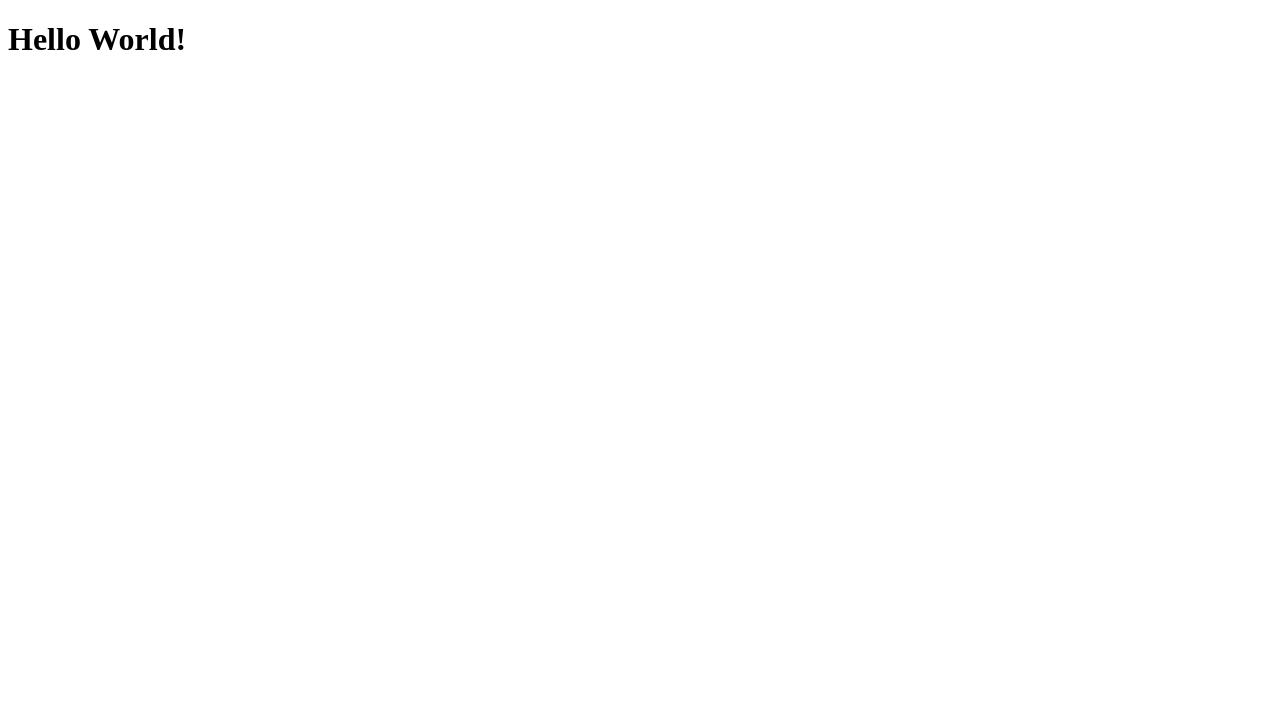
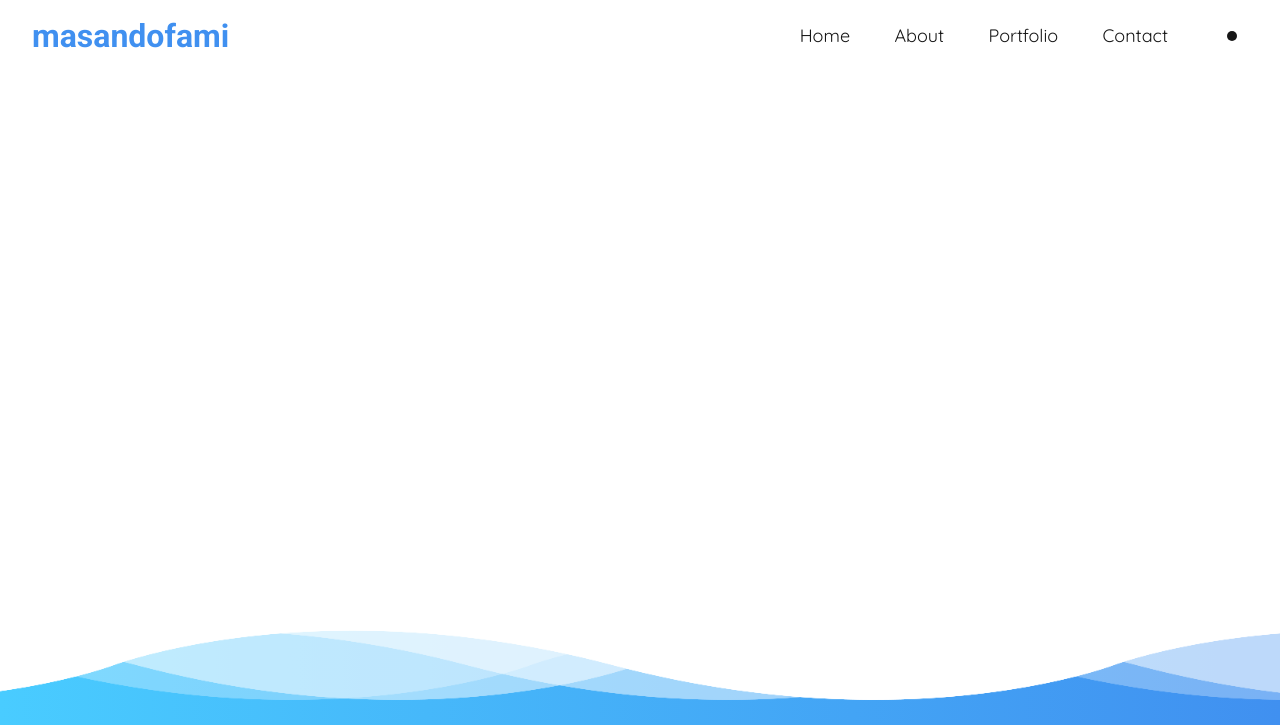
Before and after one commit to fami0110/fami0110.github.io, a plain HTML site: page index.html in a window 1280 px wide. Shown: the top 725 px of the page. Drawn offline with Linux system fonts and the light colour scheme.

Commit message:
menambahkan struktur file dan kerangka design

```diff
--- /dev/null
+++ b/assets/js/main.js
@@ -0,0 +1,29 @@
+// Toggle dark mode
+let mode = 'light';
+const toggle = document.getElementById('toggle-check');
+
+if (typeof(Storage) !== 'undefined') {
+  if (localStorage.getItem('mode') !== null) {
+    mode = localStorage.getItem('mode');
+  } else {
+    localStorage.setItem('mode', mode);
+  }
+}
+
+toggle.checked = mode === 'dark' ? true : false; // To change the toggle check is true if the setting is in dark mode
+
+function updateMode(mode) {
+  if (mode === 'light') {
+    document.body.classList.remove('darkmode');
+  } else if (mode === 'dark') {
+    document.body.classList.add('darkmode');
+  }
+}
+
+toggle.addEventListener('click', (e) => {
+  mode = e.target.checked ? 'dark' : 'light';
+  localStorage.setItem('mode', mode);
+  updateMode(mode);
+})
+
+updateMode(mode);
--- /dev/null
+++ b/assets/style/main.css
@@ -0,0 +1,138 @@
+@import url('https://fonts.googleapis.com/css2?family=Quicksand:wght@300;400;700&family=Roboto:wght@300;400;700&display=swap');
+@import url('wave.css');
+@import url('toggle-theme.css');
+
+/* CSS Reset */
+
+* {
+  margin: 0;
+  padding: 0;
+  box-sizing: border-box;
+  font-family: 'Roboto', sans-serif;
+  /* outline: 1px solid red; */
+}
+
+/* Root */
+
+:root {
+  --bg-color: white;
+  --nav-color: #ffffffcc;
+  --txt-color: #161616;
+
+  --primary-color: #4090f0;
+  --secondary-color: #49ccff;
+
+  scroll-behavior: smooth;
+}
+
+.darkmode {
+  --bg-color: #161616;
+  --nav-color: #161616cc;
+  --txt-color: white;
+}
+
+body {
+  display: flex;
+  flex-direction: column;
+  justify-content: space-between;
+  min-height: 100vh;
+  color: var(--txt-color);
+  background: linear-gradient(-90deg, var(--primary-color), var(--secondary-color));
+}
+
+a {
+  text-decoration: none;
+  color: inherit;
+}
+
+*:not(h1, h2, h3, h4, h5, h6) {
+  font-family: 'Quicksand', sans-serif;
+}
+
+/* Header */
+
+header {
+  position: fixed;
+  width: 100%;
+  padding: 1rem 2rem;
+  display: flex;
+  justify-content: space-between;
+  align-items: center;
+  gap: 1rem;
+  z-index: 99;
+  background-color: var(--nav-color);
+  backdrop-filter: blur(2px);
+}
+
+header .logo {
+  color: var(--primary-color);
+  flex-grow: 1;
+}
+
+nav li {
+  list-style: none;
+  display: inline-block;
+  padding: 8px;
+  margin-right: 1.5rem;
+}
+
+nav li a {
+  display: inline-block;
+  font-size: 18px;
+  transition: all 0.3s ease;
+}
+
+nav li a:hover {
+  transform: scale(1.2);
+  color: var(--primary-color);
+}
+
+/* Main */
+
+section {
+  position: relative;
+  padding: 1rem;
+  min-height: 600px;
+}
+
+section#home {
+  background-color: var(--bg-color);
+  margin-bottom: 8rem;
+}
+
+/* Footer */
+
+footer {
+  padding: 1rem;
+  display: flex;
+  justify-content: center;
+  align-items: center;
+  font-size: 18px;
+  background-color: #1f1f1f;
+}
+
+.copyright {
+  font-family: "Quicksand", sans-serif;
+  color: #c8c8c8;
+  padding: 6px 1rem;
+  margin-right: 1rem;
+  border-right: 3px solid #646464;
+}
+
+.copyright b {
+  color: white;
+}
+
+.social-media {
+  filter: invert(80%);
+  height: 30px;
+  position: relative;
+  top: 1px;
+  margin-right: 8px;
+  transition: 0.3s ease;
+}
+
+.social-media:hover {
+  filter: invert(100%);
+  top: -3px;
+}
--- /dev/null
+++ b/assets/style/toggle-theme.css
@@ -0,0 +1,53 @@
+/* toggle theme */
+
+.toggle-container {
+  position: relative;
+  width: 2rem;
+  height: 2rem;
+}
+
+input#toggle-check,
+.toggle-icon,
+.toggle-fill {
+  position: absolute;
+  transform: translate(-50%, -50%);
+  top: 50%;
+  left: 50%;
+}
+
+.toggle-container input#toggle-check {
+  z-index: 3;
+  width: 1.5rem;
+  height: 1.5rem;
+  opacity: 0;
+  cursor: pointer;
+}
+
+.toggle-container .toggle-icon {
+  z-index: 2;
+  height: 100%;
+  width: 100%;
+  text-align: center;
+  color: var(--txt-color);
+  font-size: 2rem;
+  transition: transform 0.3s ease-out;
+  cursor: default;
+}
+
+.toggle-container .toggle-fill {
+  content: "";
+  z-index: 1;
+  width: 10px;
+  height: 10px;
+  background-color: var(--txt-color);
+  border-radius: 50%;
+  transition: transform 0.3s ease-out;
+}
+
+input:checked#toggle-check ~ .toggle-icon {
+  transform: translate(-50%, -50%) rotate(180deg);
+}
+
+input:checked#toggle-check ~ .toggle-fill {
+  transform: translate(-50%, -50%) scale(1.4) translateX(-3px);
+}
--- /dev/null
+++ b/assets/style/wave.css
@@ -0,0 +1,56 @@
+/* css waves */
+
+.waves {
+  position: absolute;
+  bottom: 0;
+  left: 0;
+  width: 100%;
+  height: 1rem;
+  background: white;
+  z-index: -9;
+}
+
+.wave {
+  position: absolute;
+  top: 100%;
+  width: inherit;
+  height: 100px;
+  background: url(../img/wave.png);
+  transform: rotate(180deg);
+  background-size: 1000px 100px;
+}
+
+.darkmode .wave {
+  filter: invert(0.915);
+}
+
+.wave:nth-child(1) {
+  opacity: 1;
+  animation: waving 30s linear infinite;
+}
+
+.wave:nth-child(2) {
+  opacity: 0.5;
+  animation: waving 14s linear infinite reverse;
+  bottom: calc(100% + 8px);
+}
+
+.wave:nth-child(3) {
+  opacity: 0.5;
+  animation: waving 16s linear infinite;
+  bottom: calc(100% + 16px);
+}
+.wave:nth-child(4) {
+  opacity: 0.3;
+  animation: waving 4s linear infinite reverse;
+  bottom: calc(100% + 12px);
+}
+
+@keyframes waving {
+  from {
+    background-position-x: 0;
+  }
+  to {
+    background-position-x: 1000px;
+  }
+}
--- a/index.html
+++ b/index.html
@@ -5,8 +5,46 @@
   <meta http-equiv="X-UA-Compatible" content="IE=edge">
   <meta name="viewport" content="width=device-width, initial-scale=1.0">
   <title>Masando Fami</title>
+  <!-- stylesheet -->
+  <link rel="stylesheet" href="https://fonts.googleapis.com/icon?family=Material+Icons" />
+  <link rel="stylesheet" href="assets/style/main.css">
 </head>
 <body>
-  <h1>Hello World!</h1>
+  <header>
+    <a class="logo" href="/"><h1>masandofami</h1></a>
+    <nav>
+      <ul>
+        <li><a href="#home">Home</a></li>
+        <li><a href="#about">About</a></li>
+        <li><a href="#portfolio">Portfolio</a></li>
+        <li><a href="#contact">Contact</a></li>
+      </ul>
+    </nav>
+    <div class="toggle-container">
+      <input type="checkbox" id="toggle-check" title="Toggle Mode" />
+      <i class="material-icons toggle-icon">&#xe3aa;</i>
+      <span class="toggle-fill"></span>
+    </div>
+  </header>
+  <main>
+    <section id="home">
+      <div class="waves">
+        <div class="wave"></div>
+        <div class="wave"></div>
+        <div class="wave"></div>
+        <div class="wave"></div>
+      </div>
+    </section>
+    <section id="about"></section>
+    <section id="portfolio"></section>
+    <section id="contact"></section>
+  </main>
+  <footer>
+    <p class="copyright">&copy 2021 <b>Masando Fami</b></p>
+    <a class="social-media" href="https://www.instagram.com/masandofami_0110" target="_blank"><img src="https://img.icons8.com/small/30/000000/instagram-new.png" /></a>
+    <a class="social-media" href="https://wa.me/qr/ZIR6IYUS3NKLD1" target="_blank"><img src="https://img.icons8.com/small/30/000000/whatsapp.png" /></a>
+  </footer>
+  <!-- script -->
+  <script src="assets/js/main.js"></script>
 </body>
 </html>
```
Also changed, not shown: assets/img/wave.png (added).
